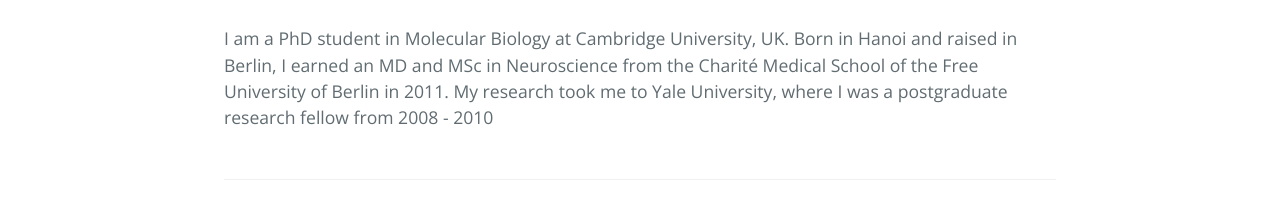
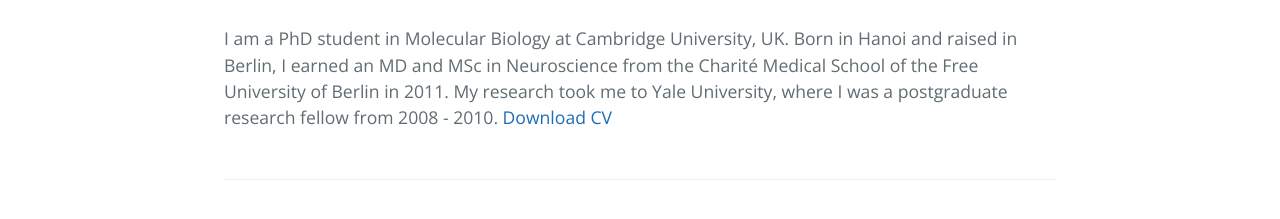
Before and after one commit to Thitan/thitan.github.io, a Jekyll site: the page built from index.html, in a window 1280 px wide. Shown: the part 521-740 px from the top of the page. Built offline with Jekyll 4.4.1, drawn with Linux system fonts in a browser that asks for light colours; the list of posts is cut into pages by our own code.

Commit message:
Update index.html

```diff
--- a/index.html
+++ b/index.html
@@ -7,5 +7,6 @@
   <h1>About me </h1>
   I am a PhD student in Molecular Biology at Cambridge University, UK. Born in Hanoi and raised in Berlin, I earned an MD and MSc in Neuroscience
   from the Charité Medical School of the Free University of Berlin in 2011. My research took me to Yale University, where I was a postgraduate research fellow
-  from 2008 - 2010
+  from 2008 - 2010.
+  <a href="/files/cv.pdf">Download CV</a>
 </div>
```
